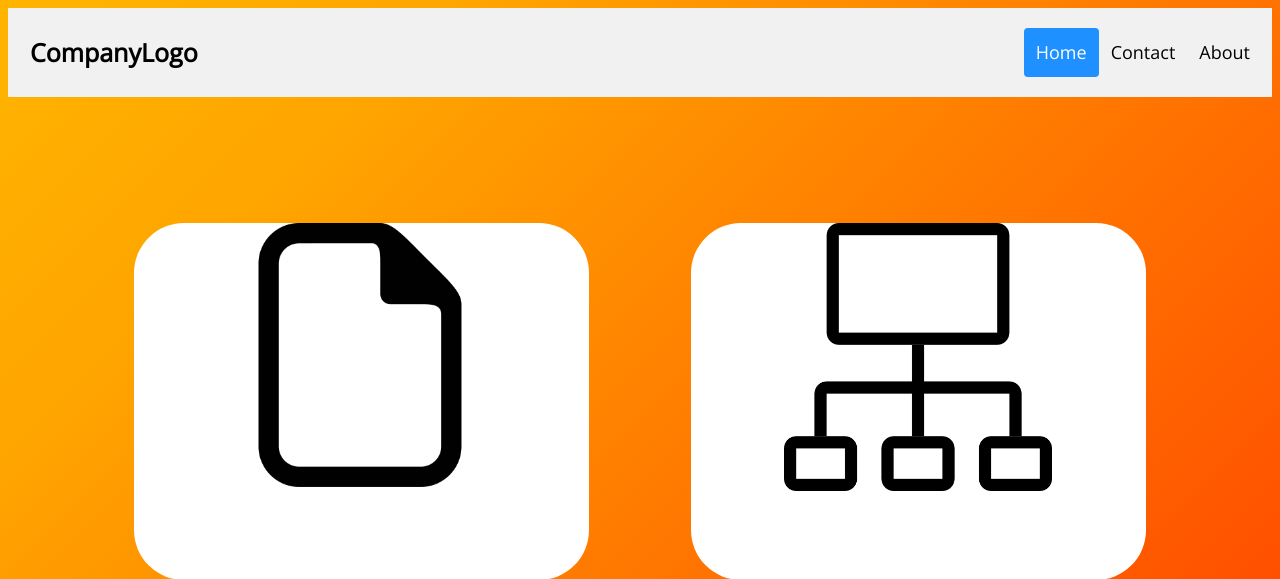
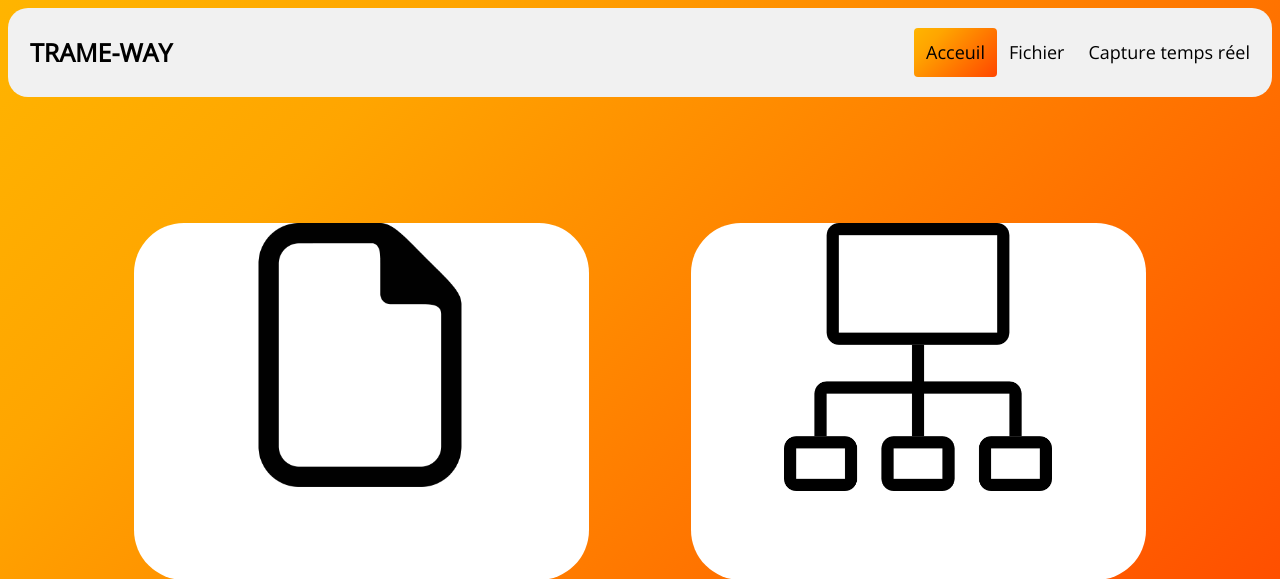
Before and after one commit to novaedra/trame-way, a PHP site: page / in a window 1280 px wide. Shown: the top 579 px of the page. Run offline with PHP 8.4, Linux system fonts and the light colour scheme.

Commit message:
blblbblblbl

```diff
--- a/css/style.css
+++ b/css/style.css
@@ -54,6 +54,8 @@ body {
     overflow: hidden;
     background-color: #f1f1f1;
     padding: 20px 10px;
+    border-radius: 20px;
+    border-bottom-color: black;
 }
 
 /* Style the header links */
@@ -82,8 +84,12 @@ body {
 
 /* Style the active/current link*/
 .header a.active {
-    background-color: dodgerblue;
-    color: white;
+    background: linear-gradient(-45deg, red, orange, yellow, white);
+    background-size: 400% 400%;
+    -webkit-animation: Gradient 15s ease infinite;
+    -moz-animation: Gradient 15s ease infinite;
+    animation: Gradient 15s ease infinite;
+    color: black;
 }
 
 /* Float the link section to the right */
--- a/inc/header.php
+++ b/inc/header.php
@@ -1,8 +1,8 @@
 <header class="header">
-    <a href="#default" class="logo">CompanyLogo</a>
+    <a href="index.php" class="logo">TRAME-WAY</a>
     <div class="header-right">
-        <a class="active" href="#home">Home</a>
-        <a href="#contact">Contact</a>
-        <a href="#about">About</a>
+        <a class="active" href="index.php">Acceuil</a>
+        <a href="fichier.php">Fichier</a>
+        <a href="capture.php">Capture temps réel</a>
     </div>
 </header>
```
